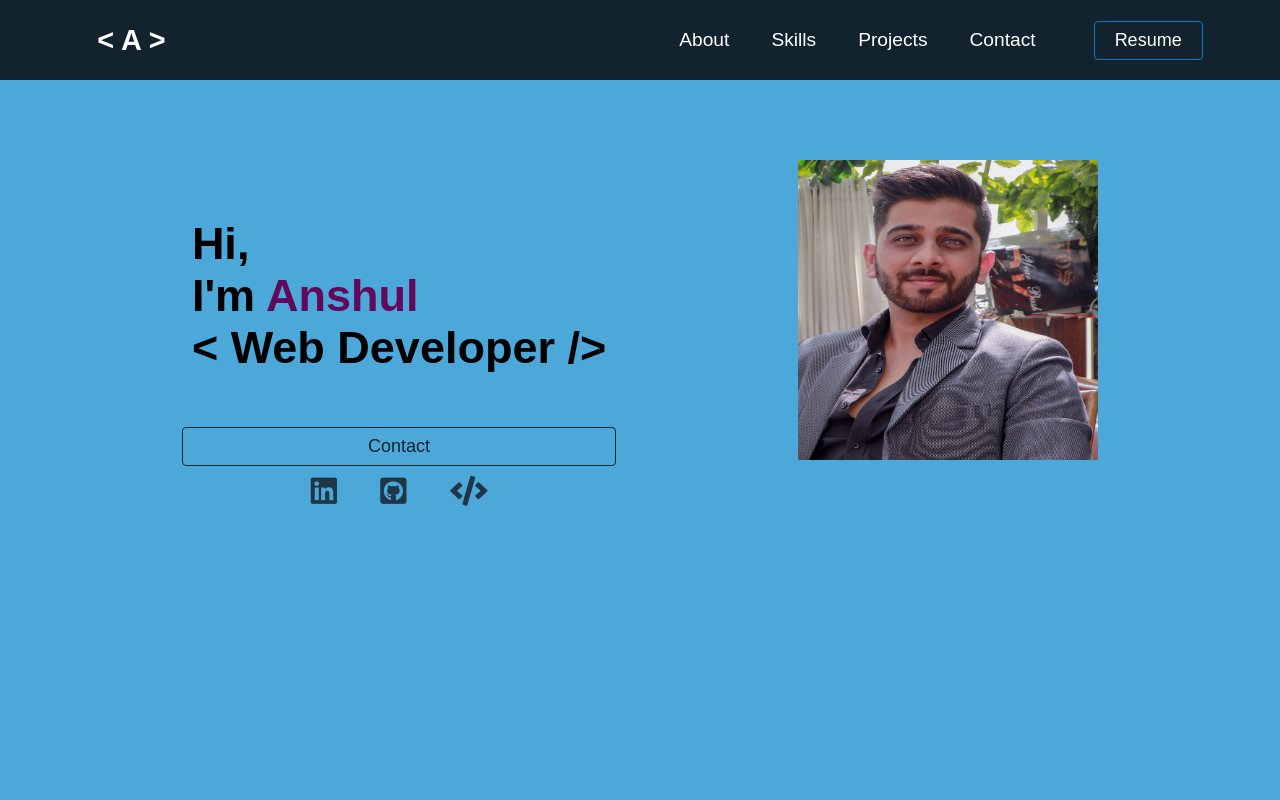
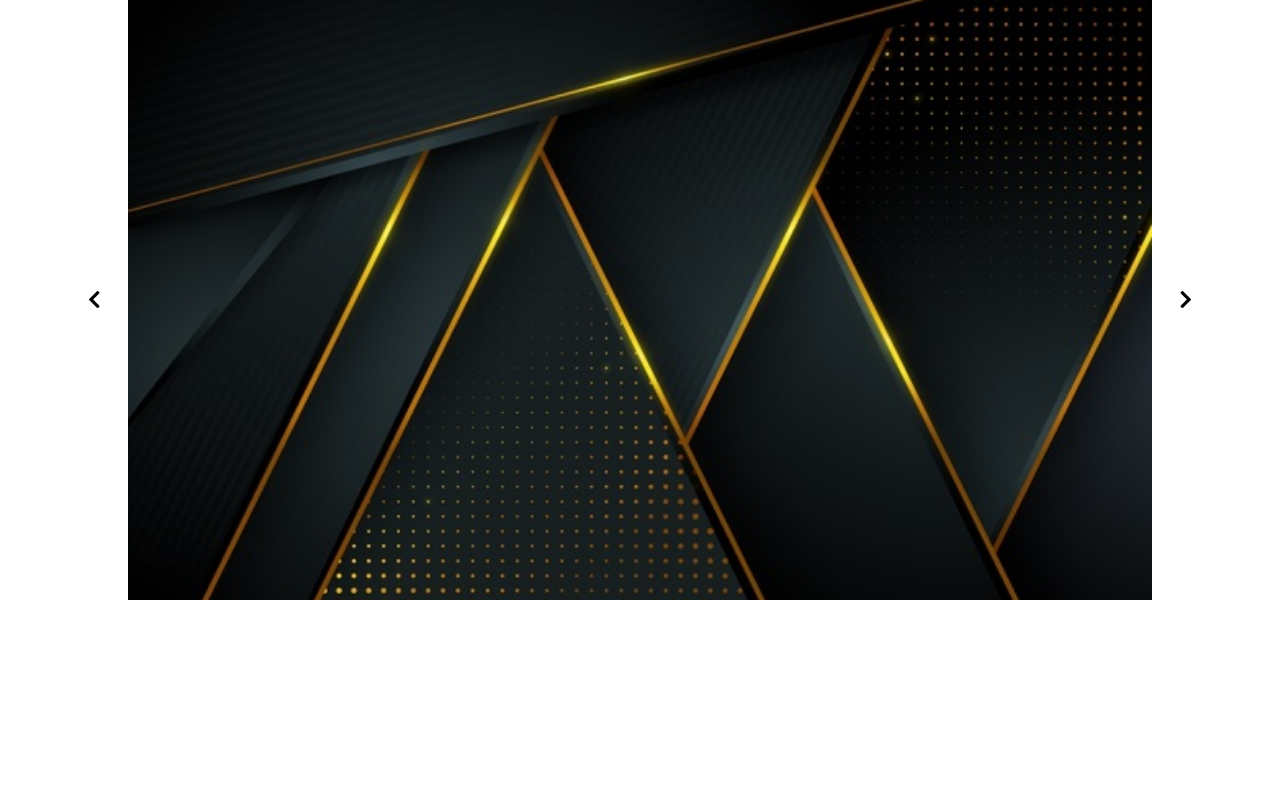
Before and after one commit to anshulraheja/porfolio, a React (Create React App) app: page / in a window 1280 px wide. Shown: the top 800 px of the page. Built offline with nearby package versions, Linux system fonts and the light colour scheme.

Commit message:
Added Project section

```diff
--- a/src/App.js
+++ b/src/App.js
@@ -3,13 +3,19 @@ import Navbar from "./components/Navbar/Navbar";
 import Home from "./components/Home/Home";
 import About from './components/About/About';
 import './App.css';
+import Skills from './components/Skills/Skills';
+import Projects from './components/Projects/Projects';
+// import Contact from './components/Contact/Contact';
 
 function App() {
   return (
     <div className="App">
-      <Navbar />
-      <Home />
-      <About />
+      {/* <Navbar /> */}
+      {/* <Home /> */}
+      {/* <About /> */}
+      {/* <Skills /> */}
+      <Projects />
+      {/* <Contact /> */}
     </div>
   );
 }
--- /dev/null
+++ b/src/components/Contact/Contact.js
@@ -0,0 +1,11 @@
+import React from 'react'
+import './Contact.css'
+const Contact = () => {
+    return (
+        <div>
+
+        </div>
+    )
+}
+
+export default Contact
--- /dev/null
+++ b/src/components/Projects/ProjectData.js
@@ -0,0 +1,9 @@
+export const sliderData = [
+    {
+        image: 'wallpaper_1.jpg'
+    },
+
+    {
+        image: 'wallpaper_2.jpg'
+    }
+]
--- /dev/null
+++ b/src/components/Projects/Projects.css
@@ -0,0 +1,83 @@
+.card{
+    position:relative;
+    height:600px;
+    width: 80%;
+    margin: 0 auto;
+    background-color:grey;
+}
+
+.card-img{
+    width:100%;
+    height:100%;
+    object-fit: cover;
+}
+.card-track-container{
+    background:lightgreen;
+    height:100%;
+    position:relative;
+    /* overflow: hidden; */
+}
+.card-track{
+    padding:0;
+    margin:0;
+    list-style: none;
+    position: relative;
+    height:100%;
+    transition: tranform 250ms ease-in;
+}
+
+.card-slide{
+    position: absolute;
+    top: 0;
+    bottom: 0;
+    width:100%;
+    opacity: 0;
+    transition-duration: 1s ease;
+}
+.card-slide.active{
+    opacity: 1;
+    transition-duration:1s;
+    transform: scale(1.0);
+}
+
+.card-button{
+    position: absolute;
+    top:50%;
+    transform: translateY(-50%) !important;
+    background: transparent;
+    border:0;
+    cursor: pointer;
+}
+.card-button-left{
+    left:-40px;
+}
+
+.card-button-right{
+    right:-40px;
+}
+
+.fa-chevron-left, .fa-chevron-right{
+    /* width: 10px; */
+    font-size: 20px;
+    /* background-color:pink; */
+}
+
+.card-nav{
+    /* background:pink; */
+    display:flex;
+    justify-content:center;
+    padding: 10px 0;
+}
+
+.card-indicator{
+    border:0;
+    border:50%;
+    width:15px;
+    height:15px;
+    background: rgba(0, 0, 0, .3);
+    margin: 0 12px;
+}
+
+.card-indicator.current-slide{
+    background: rgba(0, 0, 0, .75);
+}
--- /dev/null
+++ b/src/components/Projects/Projects.js
@@ -0,0 +1,54 @@
+import React, {useState} from 'react'
+import './Projects.css';
+import {sliderData} from './ProjectData.js';
+
+const Projects = () => {
+    const [current ,setCurrent] = useState(0);
+    const length = sliderData.length;
+
+    const nextSlide =()=>{
+        setCurrent(current === length-1 ? 0 : current + 1);
+    }
+
+    const prevSlide =()=>{
+        setCurrent(current === 0 ? length - 1 : current - 1);
+    }
+
+    if(!Array.isArray(sliderData) || sliderData.length<=0){
+        return null;
+    }
+
+    return (
+        <section>
+            <div className="card">
+                <button className="card-button card-button-left" onClick={prevSlide} >
+                    <i className="fas fa-chevron-left"></i>
+                </button>
+                <div className="card-track-container">
+                    <ul  className="card-track">
+                        {sliderData.map((slide,index)=>{
+                            return (
+                                <li className={index === current ? 'card-slide slide active' : 'card-slide slide'} key={index}>
+                                   {index === current && (
+                                       <img src={slide.image} alt="project" className="card-img"/>
+                                   )}
+                                </li>
+                            )
+                        })}
+                    </ul>
+                </div>
+
+                <button  className="card-button card-button-right"  onClick={nextSlide}>
+                    <i className="fas fa-chevron-right"></i>
+                </button>
+
+                {/* <div  className="card-nav">
+                    <button className="card-indicator current-slide"></button>
+                    <button className="card-indicator"></button>
+                    <button className="card-indicator"></button>
+                </div> */}
+            </div>
+        </section>
+    )
+}
+export default Projects
--- /dev/null
+++ b/src/components/Skills/Skills.js
@@ -0,0 +1,16 @@
+import React from 'react'
+import './Skills.css';
+
+const Skills = () => {
+    return (
+        <sectiion>
+            <div>
+                <h2>Skills</h2>
+                <p>React | Javascript | CCS3 | HTML5 | Nodejs | MongoDB<br />Java | SQL | <br />Data Strucutre and Algorithm</p>
+            </div>
+        </sectiion>
+
+    )
+}
+
+export default Skills
```
Also changed, not shown: public/wallpaper_1.jpg (added), public/wallpaper_2.jpg (added), src/components/Contact/Contact.css (added), src/components/Skills/Skills.css (added).
